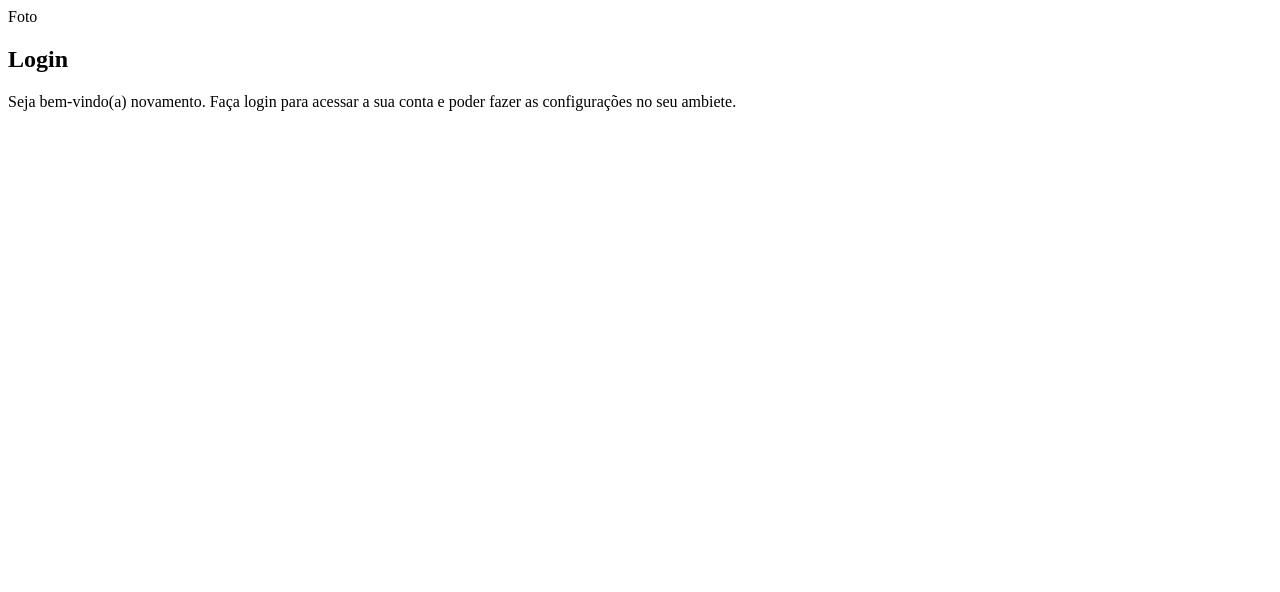
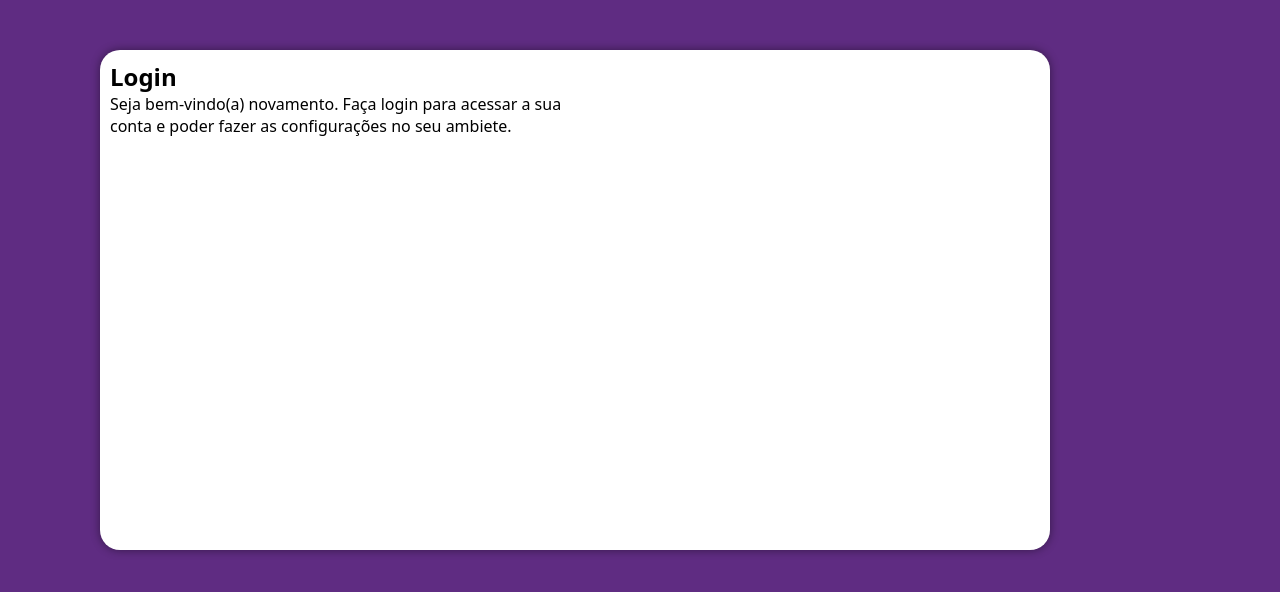
Before and after one commit to DastaverGit/projeto-login, a plain HTML site: page index.html in a window 1280 px wide. Drawn offline with Linux system fonts and the light colour scheme.

Commit message:
Contnuação

```diff
--- /dev/null
+++ b/estilos/media-query.css
@@ -0,0 +1,47 @@
+@charset "UTF-8";
+
+
+
+
+@media screen and (min-width: 768px) and (max-width: 992px) {
+    body{
+        background-image: linear-gradient(to top, #49a09d);
+    }
+
+    section#login{
+        width: 80vw;
+
+    }
+
+    section#login > div#imagem {
+        fleat: left;
+        width: 30%;
+        height: 100%;
+    }
+    section#login > div#formulario {
+        float: left;
+        width: 65%;
+    }
+}
+
+    @media screen and (min-width: 992px) {
+        body{
+        background-image: linear-gradient(to top, #49a09d);
+    }
+
+        section#login{
+            width: 950px;
+        }
+
+        section#login > div#imagem {
+            float: left;
+            width: 50%;
+            height: 100%;
+        }
+
+        section#login > div#imagem {
+            float: right;
+            width: 50%;
+
+        }
+    }
--- a/estilos/style.css
+++ b/estilos/style.css
@@ -3,5 +3,56 @@
 /*
 paleta de Cores
 Verde: #49a09d
-lilás: #C5f2c82
+lilás: #5f2c82
 */
+
+* {
+    font-family: system-ui, -apple-system, BlinkMacSystemFont, 'Segoe UI', Roboto, Oxygen, Ubuntu, Cantarell, 'Open Sans', 'Helvetica Neue', sans-serif;
+    padding: 0px;
+    margin: 0px;
+    box-sizing: border-box;
+}
+
+body, html{
+    background-color: #5f2c82;
+    height: 100vh;
+    width: 100vw;
+}
+
+main {
+    position: relative;
+    height: 100vh;
+    width: 100vw;
+}
+
+section#login{
+    position: absolute;
+    top: 50px;
+    left: 100px;
+    transform: translate(-50% -50%);
+    overflow: hidden;
+
+    background-color: white;
+    height: 500px;
+    width: 250px;
+    border-radius: 20px;
+    box-shadow: 0px 0px 10px rgba(0, 0, 0, 0.450);
+
+    transition: width .3s, height .3s;
+    transition-timing-function: ease;
+}
+section#login > div#imagem {
+    display: block;
+
+    /*Lembra de colocar a imagem baixada do google qui como substituto dessa embaixo*/
+
+    background-image: #5f2c82 url(../imagens/paisagem5.webp) no-reapeat;
+    background-image: cover;
+    background-position: left bottom;
+    height: 200px;
+}
+
+section#login > div#formulario {
+    display: block;
+    padding: 10px;
+}
--- a/index.html
+++ b/index.html
@@ -5,12 +5,13 @@
     <meta name="viewport" content="width=device-width, initial-scale=1.0">
     <title>Login</title>
     <link rel="stylesheet" href="estilos/style.css">
+    <link rel="stylesheet" href="estilos/media-query.css">
 </head>
 <body>
     <main>
         <section id="login">
             <div id="imagem">
-                Foto
+
             </div>
             <div id="formulario">
                 <h1>Login</h1>
```
Also changed, not shown: imagens/paisagem5.webp (added).
